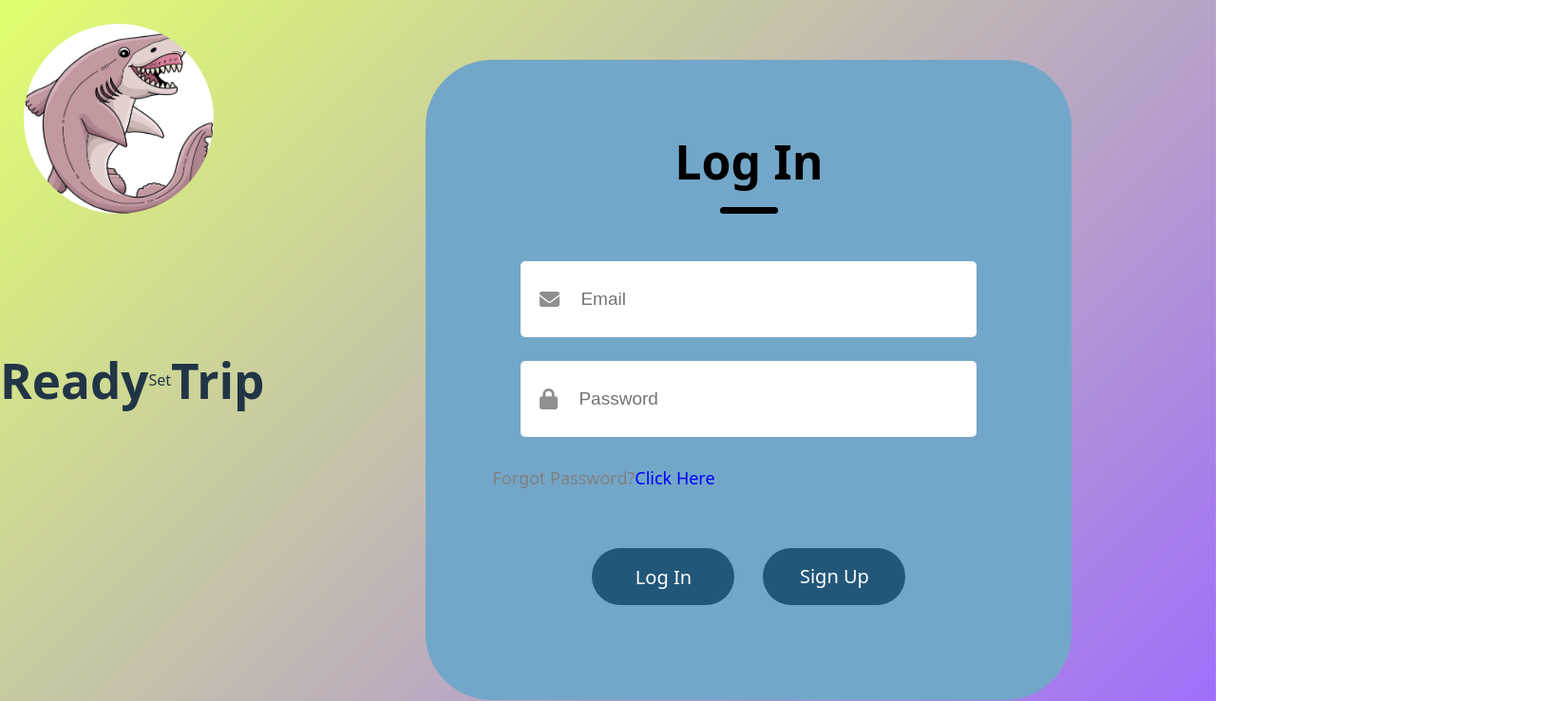
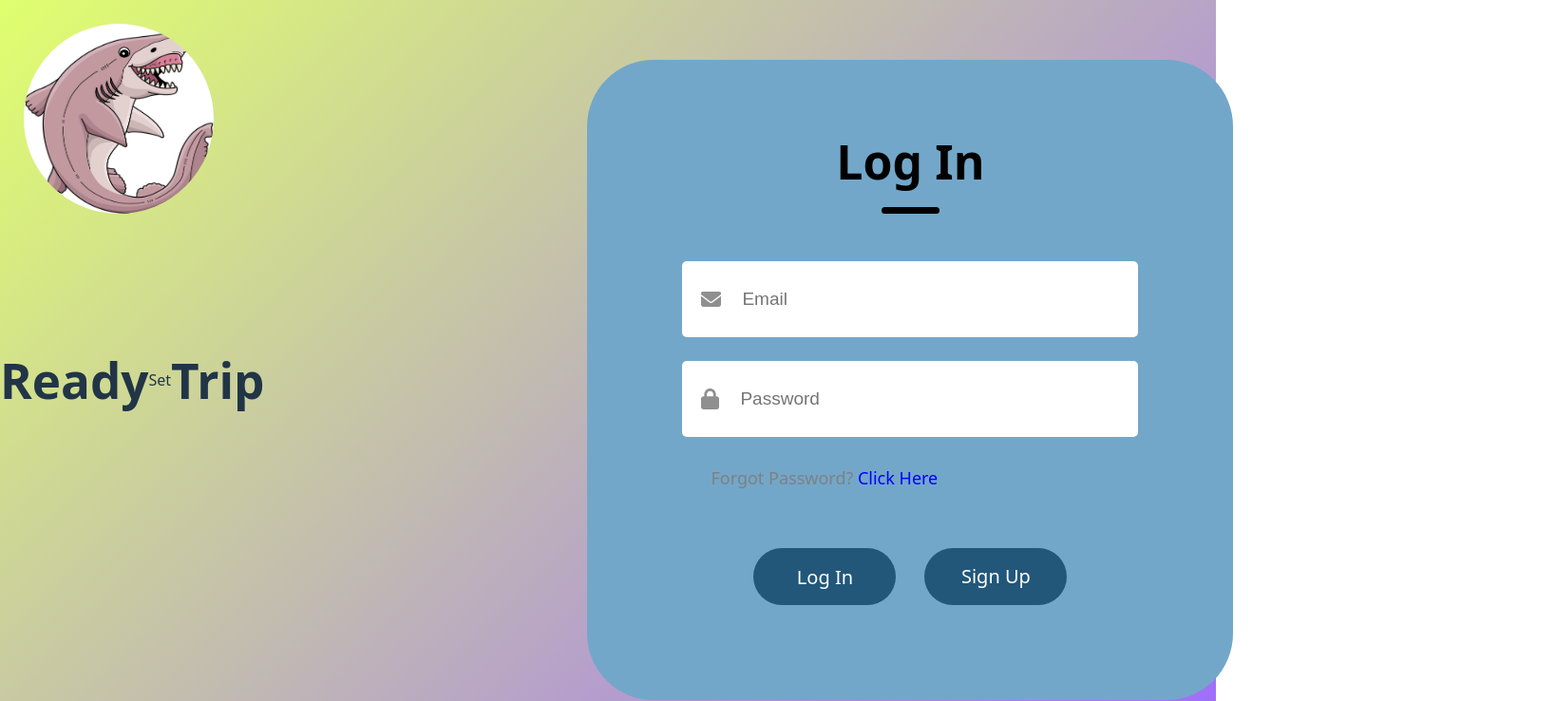
Before and after one commit to Ready-Set-Trip/iteration, a React (Vite) app: page / in a window 1280 px wide. Shown: the top 738 px of the page at 95% size, 1638 px wide, since content can reach past the window. Built offline with nearby package versions, Linux system fonts and the light colour scheme.

Commit message:
in the middle of combining signup and login css pages

```diff
--- a/src/components/OnboardingComponents/LoginPage.css
+++ b/src/components/OnboardingComponents/LoginPage.css
@@ -3,20 +3,19 @@
   justify-content: center;
   align-items: center;
   height: 100vh;
-  width: 100vw;
-  /* background: #fff; */
+  width: 200%;
   overflow: hidden;
 }
-
-.logcontainer {
+.container {
   display: flex;
   flex-direction: column;
   width: 600px;
   background: #73a7c9;
   padding: 40px;
   border-radius: 70px;
+  align-items: center;
 }
-.logheader {
+.header {
   display: flex;
   flex-direction: column;
   gap: 10px;
@@ -36,7 +35,7 @@
   border-radius: 10px;
   margin: 0 auto;
 }
-.loginput-field {
+.input-field {
   margin-top: 50px;
   display: flex;
   flex-direction: column;
--- a/src/components/OnboardingComponents/LoginPage.tsx
+++ b/src/components/OnboardingComponents/LoginPage.tsx
@@ -1,5 +1,3 @@
-//login page here.
-//signup button if no login info yet
 import React from 'react';
 import { Link, useNavigate } from 'react-router-dom';
 import { useState } from 'react';
@@ -57,7 +55,6 @@ const LoginPage = () => {
         console.log('userId', userId);
         console.log('tripId', tripId);
         console.log('response', response);
-        // TODO: if user already part of a trip, go to trip page -- test and make sure this is working
         if (tripId) {
           console.log('about to navigate straight from login to group trip page', tripId);
           const encodedId = generateTripId(tripId)
@@ -76,14 +73,14 @@ const LoginPage = () => {
   return (
     <div className='page-wrapper'>
       <img src={gshark} className='gshark' />
-      <div className='logcontainer'>
+      <div className='container'>
         <form action='' onSubmit={handleSubmit}>
-          <div className='logheader'>
+          <div className='header'>
             <div className='text'>Log In</div>
             <div className='underline'></div>
           </div>
 
-          <div className='loginput-field'>
+          <div className='input-field'>
             <div className='input'>
               <img src={email_icon} alt='emailIcon' />
               <input type='email' name='email' id='email' placeholder='Email' onChange={handleInput} />
@@ -97,7 +94,7 @@ const LoginPage = () => {
             </div>
           </div>
           <div className='forgot-password'>
-            Forgot Password?<span>Click Here</span>
+            Forgot Password? <span>Click Here</span>
           </div>
           <div className='submit-container'>
             <button type='submit' className='submit-button'>
--- a/src/components/OnboardingComponents/SignUp.css
+++ b/src/components/OnboardingComponents/SignUp.css
@@ -1,59 +1,3 @@
-.page-wrapper {
-  display: flex;
-  /* justify-content: center; */
-  /* align-items: center; */
-  height: 100vh;
-  width: 150%;
-  /* background: #fff; */
-}
-
-.container {
-  display: flex;
-  flex-direction: column;
-  width: 600px;
-  background: #73a7c9;
-  padding: 40px;
-  border-radius: 70px;
-  align-items: center;
-}
-.header {
-  display: flex;
-  flex-direction: column;
-  gap: 10px;
-  width: 100%;
-  margin-top: 30px;
-  align-items: center;
-}
-.text {
-  color: black;
-  font-size: 50px;
-  font-weight: 600;
-}
-.underline {
-  width: 61px;
-  height: 7px;
-  background: black;
-  border-radius: 10px;
-  margin: 0 auto;
-}
-.input-field {
-  margin-top: 50px;
-  display: flex;
-  flex-direction: column;
-  gap: 25px;
-}
-.input {
-  display: flex;
-  margin: auto;
-  width: 480px;
-  height: 80px;
-  background: white;
-  border-radius: 5px;
-  align-items: center;
-}
-.input img {
-  margin: 0px 20px;
-}
 .input input {
   height: 40px;
   width: 400px;
--- a/src/components/OnboardingComponents/SignUp.tsx
+++ b/src/components/OnboardingComponents/SignUp.tsx
@@ -1,5 +1,3 @@
-// user signup!
-// link back to login page after signup
 import React from 'react';
 import './SignUp.css';
 import { Link, useNavigate } from 'react-router-dom';
```
Also changed, not shown: 1 other file (tests, documents, lock files or other folders).
